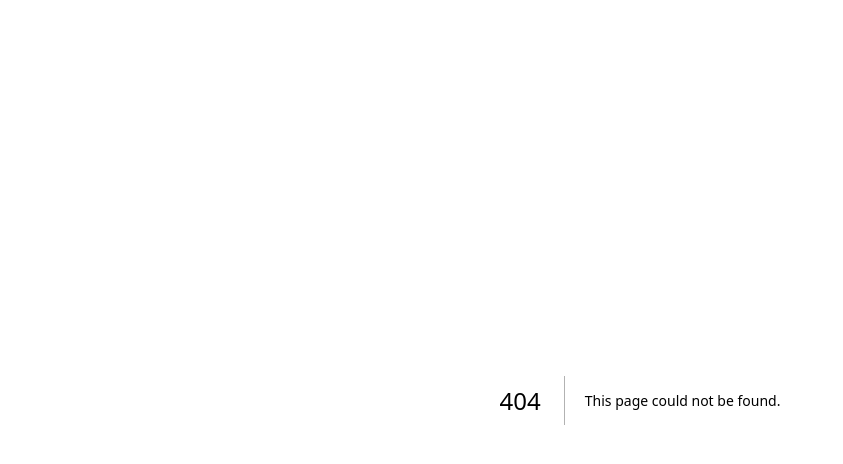
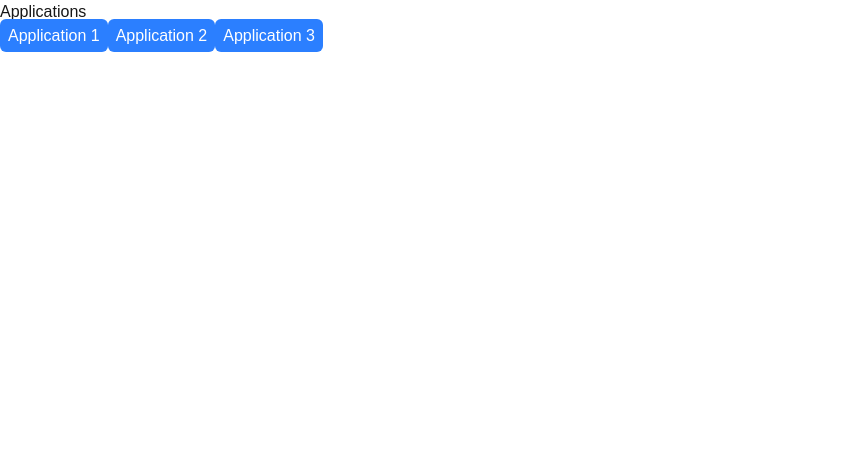
Before and after one commit to yaya1426/job-board, a Next.js app: page /dashboard/applications in a window 1280 px wide. Before the commit this address had no page. Shown: the top 464 px of the page, without its empty margins (0-843 px from the left). Built offline with nearby package versions, Linux system fonts and the light colour scheme.

Commit message:
Day 4: Admin Basic Routes

```diff
--- /dev/null
+++ b/app/(admin)/dashboard/applications/[applicationId]/page.tsx
@@ -0,0 +1,18 @@
+import Link from "next/link";
+
+type Props = {
+    params: Promise<{ applicationId: string }>;
+};
+
+async function ApplicationDetailsPage({ params }: Props) {
+    const { applicationId } = await params;
+    console.log(applicationId);
+    return (
+        <div>
+            <h1>Application Details</h1>
+            <Link className="bg-blue-500 text-white p-2 rounded-md hover:bg-blue-600" href={`/dashboard/applications/${applicationId}/review`}>Review Application</Link>
+        </div>
+    )
+}
+
+export default ApplicationDetailsPage;
--- /dev/null
+++ b/app/(admin)/dashboard/applications/[applicationId]/review/page.tsx
@@ -0,0 +1,18 @@
+import Link from "next/link";
+
+type Props = {
+    params: Promise<{ applicationId: string }>;
+};
+
+async function ApplicationReviewPage({ params }: Props) {
+    const { applicationId } = await params;
+    console.log(applicationId);
+    return (
+        <div>
+            <h1>Application Review</h1>
+            <Link className="bg-blue-500 text-white p-2 rounded-md hover:bg-blue-600" href={`/dashboard/applications/${applicationId}`}>Back to Application</Link>
+        </div>
+    )
+}
+
+export default ApplicationReviewPage;
--- /dev/null
+++ b/app/(admin)/dashboard/applications/page.tsx
@@ -0,0 +1,14 @@
+import Link from "next/link";
+
+function ApplicationsPage() {
+    return (
+        <div>
+            <h1>Applications</h1>
+            <Link className="bg-blue-500 text-white p-2 rounded-md hover:bg-blue-600" href="/dashboard/applications/1">Application 1</Link>
+            <Link className="bg-blue-500 text-white p-2 rounded-md hover:bg-blue-600" href="/dashboard/applications/2">Application 2</Link>
+            <Link className="bg-blue-500 text-white p-2 rounded-md hover:bg-blue-600" href="/dashboard/applications/3">Application 3</Link>
+        </div>
+    )
+}
+
+export default ApplicationsPage;
--- /dev/null
+++ b/app/(admin)/dashboard/jobs/[jobId]/edit/page.tsx
@@ -0,0 +1,18 @@
+import Link from "next/link";
+
+type Props = {
+    params: Promise<{ jobId: string }>;
+};
+
+async function EditJobPage({ params }: Props) {
+    const { jobId } = await params;
+    console.log(jobId);
+    return (
+        <div>
+            <h1>Edit Job</h1>
+            <Link className="bg-blue-500 text-white p-2 rounded-md hover:bg-blue-600" href={`/dashboard/jobs/${jobId}`}>Back to Job</Link>
+        </div>
+    )
+}
+
+export default EditJobPage;
--- /dev/null
+++ b/app/(admin)/dashboard/jobs/[jobId]/page.tsx
@@ -0,0 +1,19 @@
+import Link from "next/link";
+
+type Props = {
+    params: Promise<{ jobId: string }>;
+};
+
+async function JobDetailsPage({ params }: Props) {
+    const { jobId } = await params;
+    console.log(jobId);
+    return (
+        <div>
+            <h1>Job Details</h1>
+            <Link className="bg-blue-500 text-white p-2 rounded-md hover:bg-blue-600" href={`/dashboard/jobs/${jobId}/edit`}>Edit Job</Link>
+            <Link className="bg-blue-500 text-white p-2 rounded-md hover:bg-blue-600" href={`/dashboard/jobs`}>Back to Jobs</Link>
+        </div>
+    )
+}
+
+export default JobDetailsPage;
--- /dev/null
+++ b/app/(admin)/dashboard/jobs/new/page.tsx
@@ -0,0 +1,12 @@
+import Link from "next/link";
+
+function NewJobPage() {
+    return (
+        <div>
+            <h1>New Job</h1>
+            <Link className="bg-blue-500 text-white p-2 rounded-md hover:bg-blue-600" href="/dashboard/jobs">Back to Jobs</Link>
+        </div>
+    )
+}
+
+export default NewJobPage;
--- a/app/(admin)/dashboard/jobs/page.tsx
+++ b/app/(admin)/dashboard/jobs/page.tsx
@@ -1,8 +1,13 @@
+import Link from "next/link";
 
 function JobsManagementPage() {
     return (
         <div>
             <h1>Jobs Management</h1>
+            <Link className="bg-blue-500 text-white p-2 rounded-md hover:bg-blue-600" href="/dashboard/jobs/new">New Job</Link>
+            <Link className="bg-blue-500 text-white p-2 rounded-md hover:bg-blue-600" href="/dashboard/jobs/1">Job 1</Link>
+            <Link className="bg-blue-500 text-white p-2 rounded-md hover:bg-blue-600" href="/dashboard/jobs/2">Job 2</Link>
+            <Link className="bg-blue-500 text-white p-2 rounded-md hover:bg-blue-600" href="/dashboard/jobs/3">Job 3</Link>
         </div>
     )
 }
--- a/app/(admin)/dashboard/page.tsx
+++ b/app/(admin)/dashboard/page.tsx
@@ -1,8 +1,12 @@
+import Link from "next/link";
+
 
 function DashboardPage() {
     return (
         <div className="flex flex-col items-center justify-center h-screen">
             <h1 className="text-4xl font-bold">Admin Dashboard</h1>
+            <Link className="bg-blue-500 text-white p-2 rounded-md hover:bg-blue-600" href="/dashboard/jobs">Jobs</Link>
+            <Link className="bg-blue-500 text-white p-2 rounded-md hover:bg-blue-600" href="/dashboard/applications">Applications</Link>
         </div>
     );
 }
```
